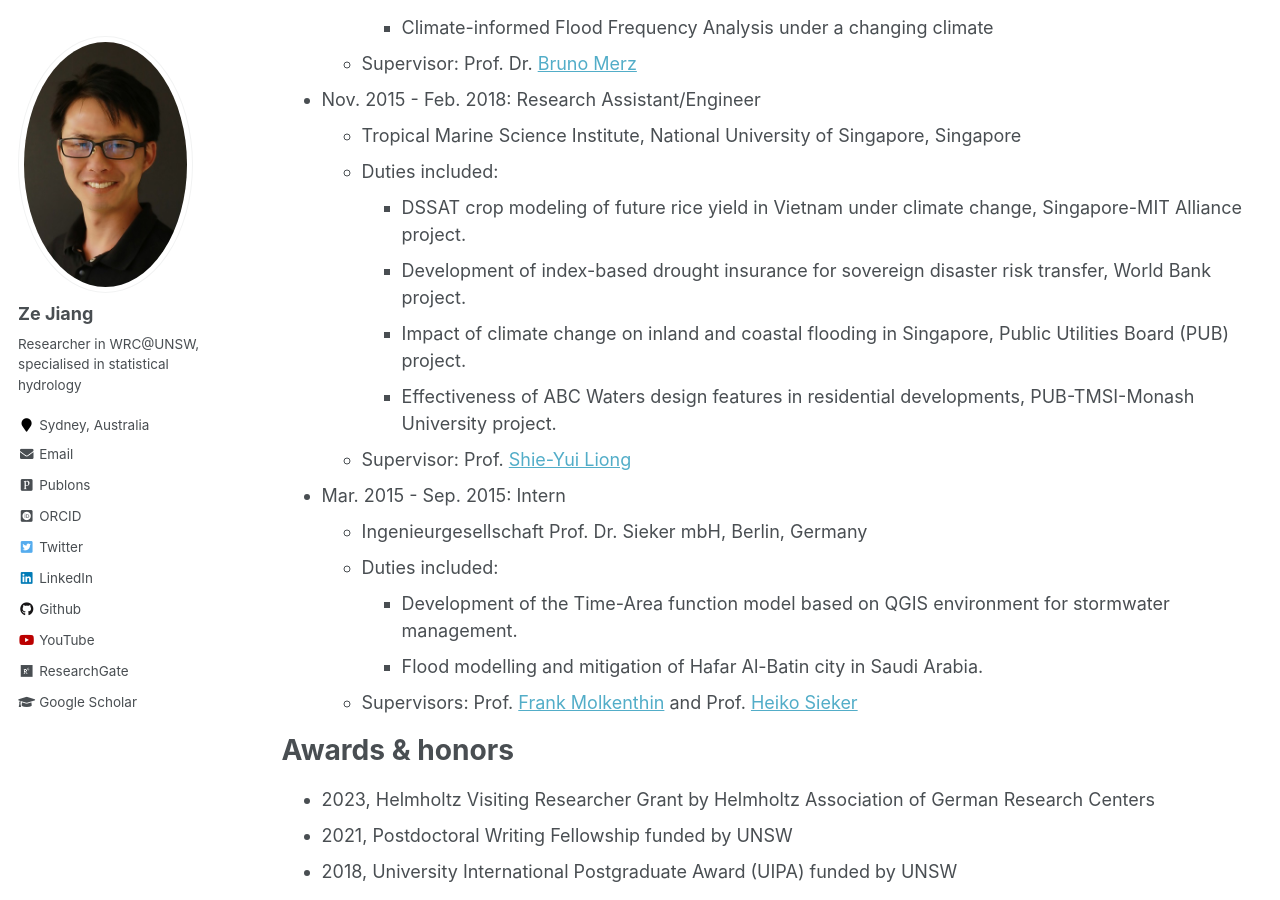
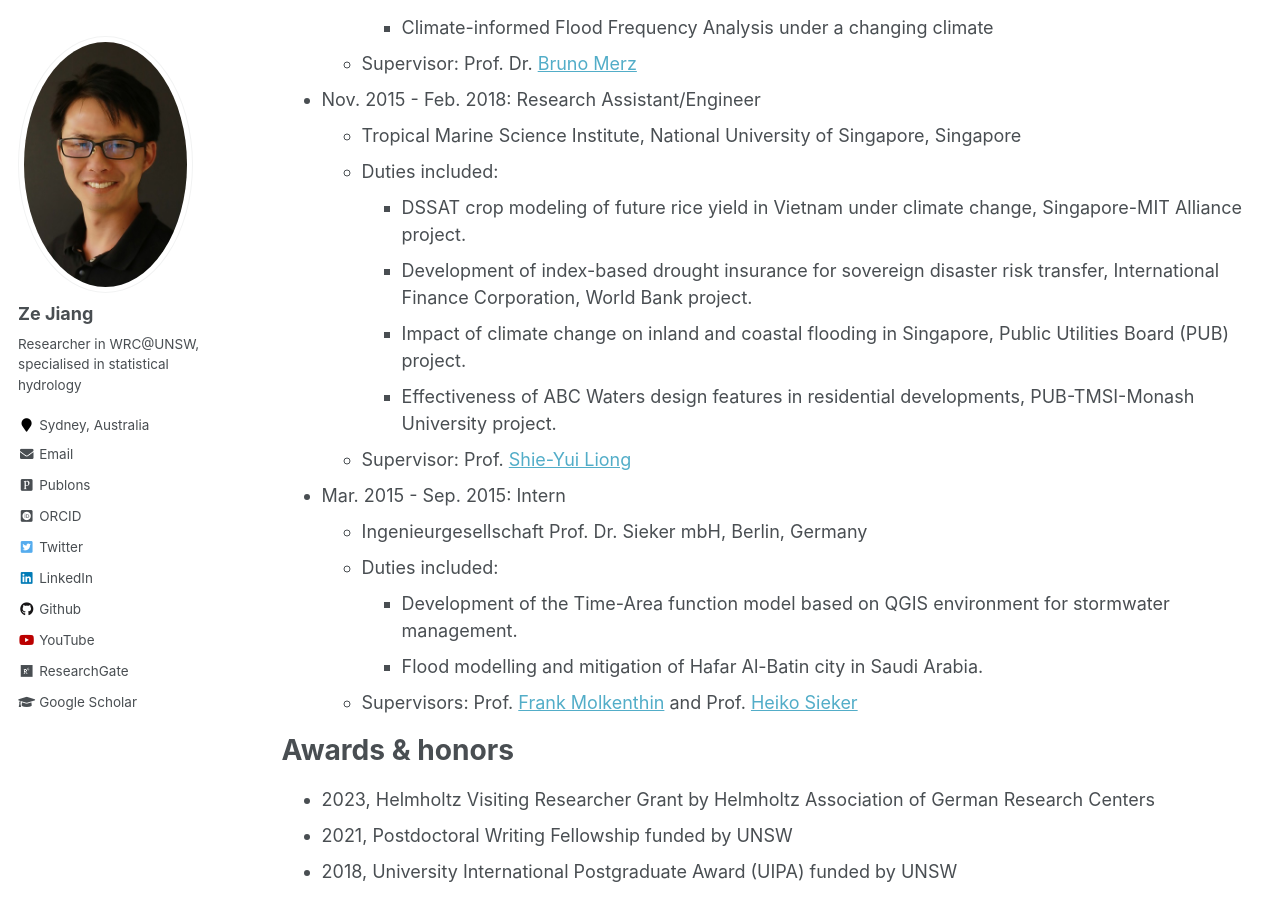
Before and after one commit to zejiang-unsw/zejiang-unsw.github.io, a Jekyll site: the page built from _pages/cv.md, in a window 1280 px wide and 900 px high, scrolled down 1354 px. Built offline with Jekyll 4.4.1, drawn with Linux system fonts in a browser that asks for light colours; some web fonts are replaced.

Commit message:
Update cv.md

```diff
--- a/_pages/cv.md
+++ b/_pages/cv.md
@@ -55,7 +55,7 @@
   * Tropical Marine Science Institute, National University of Singapore, Singapore
   * Duties included:
 	+ DSSAT crop modeling of future rice yield in Vietnam under climate change, Singapore-MIT Alliance project.
-	+ Development of index-based drought insurance for sovereign disaster risk transfer, World Bank project.
+	+ Development of index-based drought insurance for sovereign disaster risk transfer, International Finance Corporation, World Bank project.
 	+ Impact of climate change on inland and coastal flooding in Singapore, Public Utilities Board (PUB) project.
 	+ Effectiveness of ABC Waters design features in residential developments, PUB-TMSI-Monash University project.
   * Supervisor: Prof. [Shie-Yui Liong](https://scholar.google.com.au/citations?user=PvpaEVUAAAAJ&hl=en)
```
